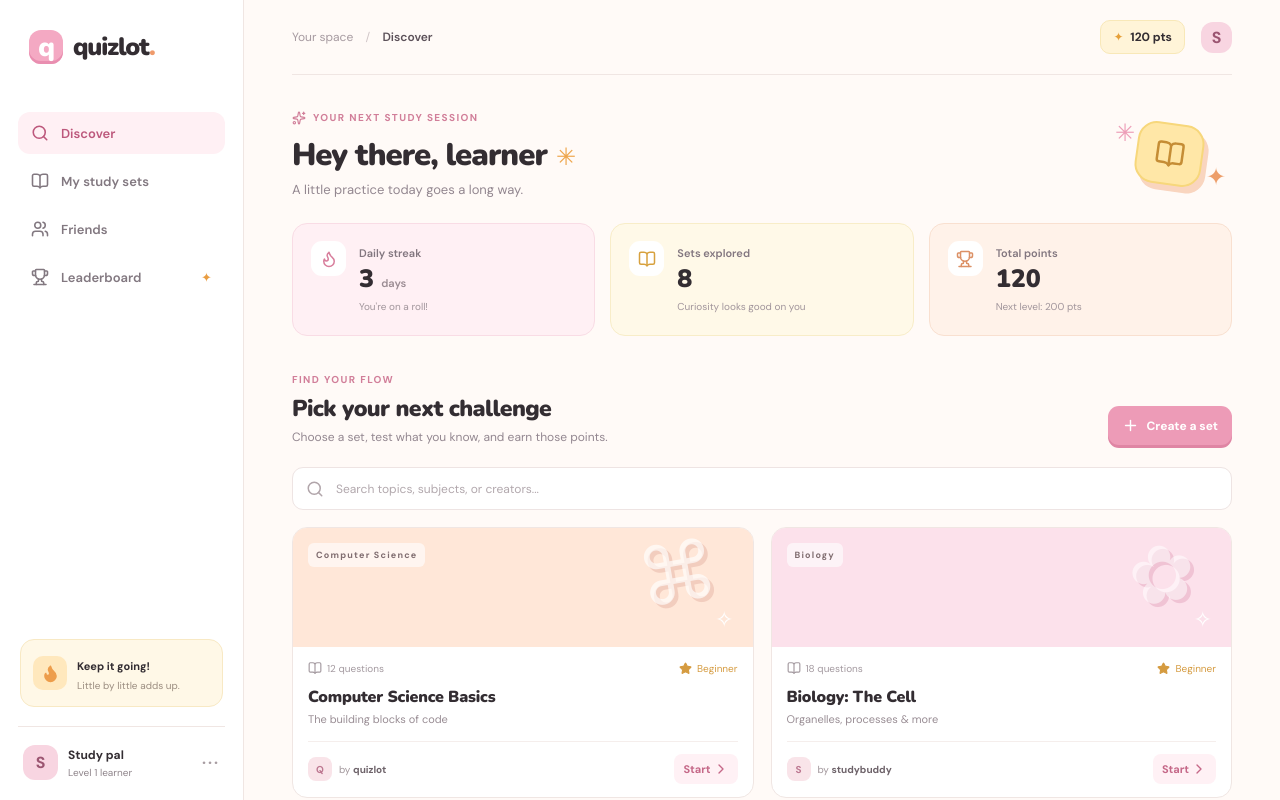
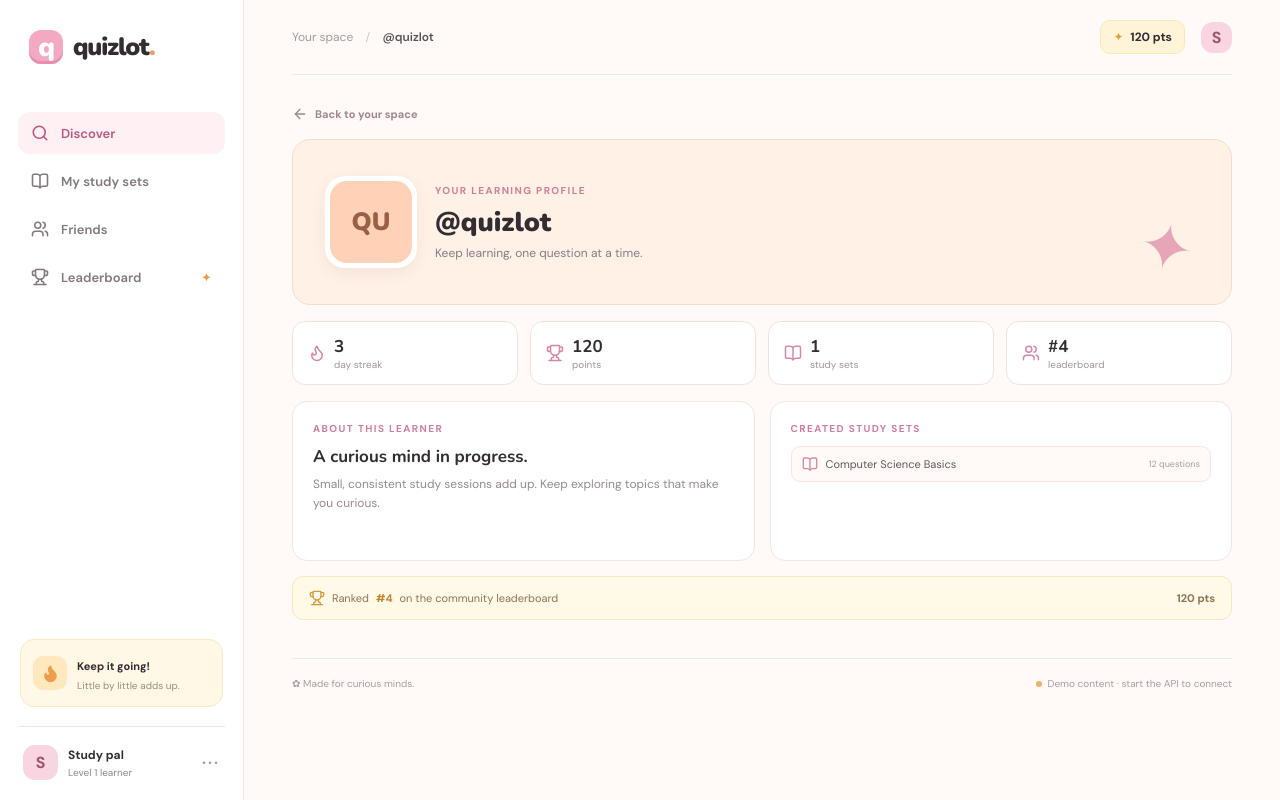
Before and after one commit to elsanorm17/quizlot, a React (Vite) app in the folder frontend/: page / in a window 1280 px wide. Both pictures are taken after a click on the button "Open your profile". Shown: the top 800 px of the page. Built offline with nearby package versions, Linux system fonts and the light colour scheme; no server answers.

Commit message:
Add profile pages

```diff
--- a/frontend/src/App.jsx
+++ b/frontend/src/App.jsx
@@ -3,6 +3,7 @@ import { BookOpen, Flame, Search, Trophy, Users, Sparkles } from "lucide-react";
 import { getFriends, getLeaderboard, getStudySets } from "./api.js";
 import FriendsPage from "./pages/FriendsPage.jsx";
 import LeaderboardPage from "./pages/LeaderboardPage.jsx";
+import ProfilePage from "./pages/ProfilePage.jsx";
 import StudySetsPage from "./pages/StudySetsPage.jsx";
 
 const starterSets = [
@@ -81,6 +82,7 @@ export default function App() {
   const [friends, setFriends] = useState(starterFriends);
   const [requests, setRequests] = useState(starterRequests);
   const [leaderboard, setLeaderboard] = useState(starterLeaderboard);
+  const [profileUsername, setProfileUsername] = useState(null);
 
   useEffect(() => {
     getStudySets()
@@ -124,9 +126,15 @@ export default function App() {
 
   function selectTab(tab) {
     setActiveTab(tab);
+    setProfileUsername(null);
     setSearch("");
     setNotice("");
     setFriendFilter("All friends");
+  }
+
+  function openProfile(username) {
+    setProfileUsername(username);
+    setNotice("");
   }
 
   return (
@@ -172,16 +180,16 @@ export default function App() {
       <main className="main-content">
         <header className="topbar">
           <div className="breadcrumb">
-            Your space <span>/</span> <b>{activeTab}</b>
+            Your space <span>/</span> <b>{profileUsername ? `@${profileUsername}` : activeTab}</b>
           </div>
           <div className="top-actions">
             <div className="points">
               <span>✦</span> 120 pts
             </div>
-            <button className="avatar small" title="Profile">S</button>
+            <button className="avatar small" title="Open your profile" onClick={() => openProfile(currentUser)}>S</button>
           </div>
         </header>
-        <section className="welcome-row">
+        {!profileUsername && <section className="welcome-row">
           <div>
             <div className="eyebrow">
               <Sparkles size={14}/> YOUR NEXT STUDY SESSION
@@ -194,9 +202,9 @@ export default function App() {
             <div className="doodle-card"><BookOpen size={30}/></div>
             <span className="doodle-spark">✦</span>
           </div>
-        </section>
+        </section>}
 
-        <section className="stats-grid">
+        {!profileUsername && <section className="stats-grid">
           <div className="stat-card stat-pink">
             <div className="stat-icon">
               <Flame size={18}/>
@@ -223,9 +231,18 @@ export default function App() {
               <p>Next level: 200 pts</p>
             </div>
           </div>
-        </section>
+        </section>}
 
-        {activeTab === "Friends" ? (
+        {profileUsername ? (
+          <ProfilePage
+            username={profileUsername}
+            friends={friends}
+            leaderboard={leaderboard}
+            sets={sets}
+            onBack={() => setProfileUsername(null)}
+            onOpenProfile={openProfile}
+          />
+        ) : activeTab === "Friends" ? (
           <FriendsPage
             friends={friends}
             requests={requests}
@@ -235,9 +252,10 @@ export default function App() {
             setFriendFilter={setFriendFilter}
             notice={notice}
             setNotice={setNotice}
+            onOpenProfile={openProfile}
           />
         ) : activeTab === "Leaderboard" ? (
-          <LeaderboardPage entries={leaderboard} friends={friends} notice={notice} setNotice={setNotice} />
+          <LeaderboardPage entries={leaderboard} friends={friends} notice={notice} setNotice={setNotice} onOpenProfile={openProfile} />
         ) : (
           <StudySetsPage
             activeTab={activeTab}
@@ -246,6 +264,7 @@ export default function App() {
             setSearch={setSearch}
             notice={notice}
             setNotice={setNotice}
+            onOpenProfile={openProfile}
           />
         )}
         <footer><span>✿ Made for curious minds.</span><span className="api-status"><i className={apiStatus === "connected" ? "online" : ""}></i>{apiStatus === "connected" ? "API connected" : apiStatus === "demo" ? "Demo content · start the API to connect" : "Connecting to API…"}</span></footer>
--- a/frontend/src/pages/FriendsPage.jsx
+++ b/frontend/src/pages/FriendsPage.jsx
@@ -10,6 +10,7 @@ export default function FriendsPage({
   setFriendFilter,
   notice,
   setNotice,
+  onOpenProfile,
 }) {
   const visibleFriends = friends.filter((friend) =>
     `${friend.username} ${friend.email}`.toLowerCase().includes(search.toLowerCase())
@@ -79,6 +80,7 @@ export default function FriendsPage({
               request={request}
               onAccept={(username) => setNotice(`@${username} is now in your friends list.`)}
               onDecline={(username) => setNotice(`Request from @${username} dismissed.`)}
+              onOpenProfile={onOpenProfile}
             />
           ))}
         </div>
@@ -89,6 +91,7 @@ export default function FriendsPage({
               key={friend.username}
               friend={friend}
               onMessage={(username) => setNotice(`Messaging @${username} will be available in the next build.`)}
+              onOpenProfile={onOpenProfile}
             />
           ))}
         </div>
--- a/frontend/src/pages/LeaderboardPage.jsx
+++ b/frontend/src/pages/LeaderboardPage.jsx
@@ -5,7 +5,7 @@ import { FriendAvatar, Notice } from "../components/PagePrimitives.jsx";
 const currentUser = "quizlot";
 const friendColors = ["pink", "yellow", "peach", "orange"];
 
-export default function LeaderboardPage({ entries, friends, notice, setNotice }) {
+export default function LeaderboardPage({ entries, friends, notice, setNotice, onOpenProfile }) {
   const [scope, setScope] = useState("Everyone");
   const friendUsernames = friends.map((friend) => friend.username);
   const visibleEntries = scope === "Friends"
@@ -43,7 +43,7 @@ export default function LeaderboardPage({ entries, friends, notice, setNotice })
             <FriendAvatar username={entry.username} color={entry.color || friendColors[index % friendColors.length]} />
             <div className="podium-platform">
               <div className="podium-rank">{index === 0 ? <Crown size={17} /> : index + 1}</div>
-              <strong>@{entry.username}</strong>
+              <button className="profile-link" onClick={() => onOpenProfile(entry.username)}>@{entry.username}</button>
               <span>{entry.points} pts</span>
             </div>
           </article>
@@ -55,7 +55,7 @@ export default function LeaderboardPage({ entries, friends, notice, setNotice })
         {remaining.map((entry, index) => (
           <div className={`leaderboard-row ${entry.username === currentUser ? "current-user" : ""}`} role="row" key={entry.username}>
             <span className="rank-number">{index + 4}</span>
-            <span className="leader-name"><FriendAvatar username={entry.username} color={entry.color || friendColors[index % friendColors.length]} /> @{entry.username}{entry.username === currentUser && <em>You</em>}</span>
+            <span className="leader-name"><FriendAvatar username={entry.username} color={entry.color || friendColors[index % friendColors.length]} /><button className="profile-link" onClick={() => onOpenProfile(entry.username)}>@{entry.username}</button>{entry.username === currentUser && <em>You</em>}</span>
             <strong>{entry.points} pts</strong>
           </div>
         ))}
--- /dev/null
+++ b/frontend/src/pages/ProfilePage.jsx
@@ -0,0 +1,51 @@
+import { ArrowLeft, BookOpen, Flame, Mail, Trophy, Users } from "lucide-react";
+import { FriendAvatar } from "../components/PagePrimitives.jsx";
+
+const currentUser = "quizlot";
+const profileColors = ["pink", "yellow", "peach", "orange"];
+
+export default function ProfilePage({ username, friends, leaderboard, sets, onBack, onOpenProfile }) {
+  const friend = friends.find((item) => item.username === username);
+  const standing = leaderboard.findIndex((entry) => entry.username === username);
+  const points = friend?.points ?? leaderboard.find((entry) => entry.username === username)?.points ?? 0;
+  const color = friend?.color ?? leaderboard.find((entry) => entry.username === username)?.color ?? profileColors[username.length % profileColors.length];
+  const createdSets = sets.filter((set) => set.owner?.toLowerCase() === username.toLowerCase());
+  const isCurrentUser = username === currentUser;
+
+  return (
+    <section className="profile-page">
+      <button className="back-btn" onClick={onBack}><ArrowLeft size={16} /> Back to {isCurrentUser ? "your space" : "friends"}</button>
+      <div className={`profile-hero ${color}`}>
+        <div className="profile-avatar-wrap"><FriendAvatar username={username} color={color} /></div>
+        <div className="profile-identity">
+          <div className="eyebrow">{isCurrentUser ? "YOUR LEARNING PROFILE" : "QUIZLOT LEARNER"}</div>
+          <h2>@{username}</h2>
+          <p>{friend?.email || (isCurrentUser ? "Keep learning, one question at a time." : "This learner is building their Quizlot journey.")}</p>
+        </div>
+        <div className="profile-spark">✦</div>
+      </div>
+
+      <div className="profile-stats">
+        <div><Flame size={18} /><strong>{isCurrentUser ? 3 : Math.max(1, Math.floor(points / 100))}</strong><span>day streak</span></div>
+        <div><Trophy size={18} /><strong>{points}</strong><span>points</span></div>
+        <div><BookOpen size={18} /><strong>{createdSets.length}</strong><span>study sets</span></div>
+        <div><Users size={18} /><strong>{friend ? "Friend" : standing >= 0 ? `#${standing + 1}` : "Learner"}</strong><span>{friend ? "in your circle" : "leaderboard"}</span></div>
+      </div>
+
+      <div className="profile-columns">
+        <div className="profile-panel">
+          <div className="eyebrow">ABOUT THIS LEARNER</div>
+          <h3>{isCurrentUser ? "A curious mind in progress." : `Say hello to @${username}.`}</h3>
+          <p>{isCurrentUser ? "Small, consistent study sessions add up. Keep exploring topics that make you curious." : "Learning is better with a little company. See what they have been creating and cheering them on."}</p>
+          {friend?.email && <span className="profile-contact"><Mail size={14} /> {friend.email}</span>}
+        </div>
+        <div className="profile-panel">
+          <div className="eyebrow">CREATED STUDY SETS</div>
+          {createdSets.length ? createdSets.map((set) => <button className="profile-set" key={set.set_id}><BookOpen size={16} /><span>{set.title}</span><small>{set.question_count || 0} questions</small></button>) : <p className="profile-empty">No public study sets yet.</p>}
+        </div>
+      </div>
+
+      {standing >= 0 && <button className="profile-rank" onClick={() => onOpenProfile(username)}><Trophy size={16} /> Ranked <strong>#{standing + 1}</strong> on the community leaderboard <span>{points} pts</span></button>}
+    </section>
+  );
+}
--- a/frontend/src/pages/StudySetsPage.jsx
+++ b/frontend/src/pages/StudySetsPage.jsx
@@ -5,7 +5,7 @@ import { Notice } from "../components/PagePrimitives.jsx";
 const currentUser = "quizlot";
 const fallbackColors = ["peach", "pink", "yellow", "orange"];
 
-export default function StudySetsPage({ activeTab, sets, search, setSearch, notice, setNotice }) {
+export default function StudySetsPage({ activeTab, sets, search, setSearch, notice, setNotice, onOpenProfile }) {
   const mySets = useMemo(() => sets.filter((set) => set.owner?.toLowerCase() === currentUser), [sets]);
   const visibleSets = useMemo(() => {
     const availableSets = activeTab === "My study sets" ? mySets : sets;
@@ -49,7 +49,7 @@ export default function StudySetsPage({ activeTab, sets, search, setSearch, noti
             <h3>{set.title}</h3>
             <p>{set.description || "A study set ready for you to explore."}</p>
             <div className="set-footer">
-              <div className="creator"><span className="creator-avatar">{(set.owner || "q").charAt(0).toUpperCase()}</span><span>by <b>{set.owner || "quizlot"}</b></span></div>
+              <button className="creator profile-creator" onClick={() => onOpenProfile(set.owner || "quizlot")}><span className="creator-avatar">{(set.owner || "q").charAt(0).toUpperCase()}</span><span>by <b>{set.owner || "quizlot"}</b></span></button>
               <button className="start-btn" onClick={() => setNotice(`Quiz mode for “${set.title}” is the next feature to implement.`)} aria-label={`Start ${set.title}`}>Start <ChevronRight size={16}/></button>
             </div>
           </div>
--- a/frontend/src/styles.css
+++ b/frontend/src/styles.css
@@ -501,6 +501,26 @@ button {
   text-overflow: ellipsis;
   white-space: nowrap;
 }
+.profile-link {
+  display: block;
+  max-width: 100%;
+  overflow: hidden;
+  padding: 0;
+  border: 0;
+  background: transparent;
+  color: #463c42;
+  font-family: "Nunito", sans-serif;
+  font-size: 15px;
+  font-weight: 900;
+  text-align: left;
+  text-overflow: ellipsis;
+  white-space: nowrap;
+}
+.profile-link:hover { color: #bd587c; }
+.friend-card,
+.request-card { cursor: pointer; }
+.message-btn,
+.request-actions button { cursor: pointer; }
 .friend-details span,
 .friend-details p {
   display: block;
@@ -787,6 +807,14 @@ button {
   color: #a1969b;
   font-size: 10px;
 }
+.profile-creator {
+  border: 0;
+  padding: 0;
+  background: transparent;
+  text-align: left;
+  cursor: pointer;
+}
+.profile-creator:hover b { color: #bd587c; }
 .creator b {
   font-weight: 700;
   color: #6d6269;
@@ -931,6 +959,10 @@ button {
   text-overflow: ellipsis;
   white-space: nowrap;
 }
+.podium-card .profile-link {
+  font-size: 13px;
+  text-align: center;
+}
 .podium-card span:last-child {
   margin-top: 5px;
   color: #a08759;
@@ -989,6 +1021,9 @@ button {
   border-radius: 9px;
   font-size: 10px;
 }
+.leader-name .profile-link {
+  font-size: 12px;
+}
 .leader-name em {
   padding: 3px 6px;
   border-radius: 6px;
@@ -1015,6 +1050,152 @@ button {
 .empty-state p {
   font-size: 12px;
 }
+.profile-page {
+  padding-top: 31px;
+}
+.back-btn {
+  display: inline-flex;
+  align-items: center;
+  gap: 7px;
+  margin-bottom: 17px;
+  padding: 0;
+  border: 0;
+  background: transparent;
+  color: #a0878f;
+  font-size: 11px;
+  font-weight: 700;
+}
+.back-btn:hover { color: #bd587c; }
+.profile-hero {
+  position: relative;
+  display: flex;
+  align-items: center;
+  gap: 18px;
+  overflow: hidden;
+  min-height: 166px;
+  padding: 28px 32px;
+  border: 1px solid #f7dce5;
+  border-radius: 18px;
+  background: #fff0f4;
+}
+.profile-hero.yellow { background: #fff9e8; border-color: #f8edc8; }
+.profile-hero.peach { background: #fff2e9; border-color: #f9e0d0; }
+.profile-hero.orange { background: #fff1e6; border-color: #f8dcc9; }
+.profile-avatar-wrap {
+  position: relative;
+  z-index: 1;
+  padding: 5px;
+  border-radius: 20px;
+  background: #fff;
+  box-shadow: 0 5px 14px #8c5e5018;
+}
+.profile-avatar-wrap .friend-avatar {
+  width: 82px;
+  height: 82px;
+  border-radius: 17px;
+  font-size: 25px;
+}
+.profile-identity { position: relative; z-index: 1; }
+.profile-identity h2 {
+  margin: 7px 0 4px;
+  font-family: "Nunito", sans-serif;
+  font-size: 27px;
+  font-weight: 900;
+}
+.profile-identity p {
+  margin: 0;
+  color: #8d7b81;
+  font-size: 12px;
+}
+.profile-spark {
+  position: absolute;
+  right: 38px;
+  bottom: 14px;
+  color: #e7a5b8;
+  font-size: 65px;
+  transform: rotate(12deg);
+}
+.profile-stats {
+  display: grid;
+  grid-template-columns: repeat(4, minmax(0, 1fr));
+  gap: 12px;
+  margin: 16px 0;
+}
+.profile-stats > div {
+  display: grid;
+  grid-template-columns: auto 1fr;
+  align-items: center;
+  column-gap: 8px;
+  padding: 13px 15px;
+  border: 1px solid #f0e2df;
+  border-radius: 13px;
+  background: #fff;
+}
+.profile-stats svg { grid-row: span 2; color: #d987a2; }
+.profile-stats strong { font-family: "Nunito", sans-serif; font-size: 17px; }
+.profile-stats span { color: #a1969b; font-size: 10px; }
+.profile-columns {
+  display: grid;
+  grid-template-columns: minmax(0, 1fr) minmax(0, 1fr);
+  gap: 15px;
+}
+.profile-panel {
+  min-height: 160px;
+  padding: 20px;
+  border: 1px solid #f0e6e3;
+  border-radius: 15px;
+  background: #fff;
+}
+.profile-panel h3 {
+  margin: 10px 0 7px;
+  font-family: "Nunito", sans-serif;
+  font-size: 17px;
+}
+.profile-panel > p { margin: 0; color: #968a91; font-size: 12px; line-height: 1.6; }
+.profile-contact {
+  display: flex;
+  align-items: center;
+  gap: 6px;
+  margin-top: 17px;
+  color: #bd587c;
+  font-size: 11px;
+}
+.profile-set {
+  display: grid;
+  grid-template-columns: auto minmax(0, 1fr) auto;
+  align-items: center;
+  gap: 8px;
+  width: 100%;
+  margin-top: 11px;
+  padding: 9px 10px;
+  border: 1px solid #f5e5e3;
+  border-radius: 9px;
+  background: #fffaf8;
+  color: #64565d;
+  text-align: left;
+}
+.profile-set:hover { background: #fff0f4; }
+.profile-set svg { color: #d58a9f; }
+.profile-set span { overflow: hidden; font-size: 11px; text-overflow: ellipsis; white-space: nowrap; }
+.profile-set small { color: #aa9ca1; font-size: 9px; }
+.profile-empty { padding-top: 14px; }
+.profile-rank {
+  display: flex;
+  align-items: center;
+  gap: 7px;
+  width: 100%;
+  margin-top: 15px;
+  padding: 13px 16px;
+  border: 1px solid #f7e7bf;
+  border-radius: 11px;
+  background: #fff9e8;
+  color: #8e7654;
+  font-size: 11px;
+  text-align: left;
+}
+.profile-rank svg { color: #d39a3a; }
+.profile-rank strong { color: #bd8730; }
+.profile-rank span { margin-left: auto; font-weight: 800; }
 footer {
   display: flex;
   justify-content: space-between;
@@ -1157,6 +1338,23 @@ footer {
   .friend-card {
     padding: 14px;
   }
+  .profile-page {
+    padding-top: 25px;
+  }
+  .profile-hero {
+    align-items: flex-start;
+    min-height: 145px;
+    padding: 22px 18px;
+  }
+  .profile-avatar-wrap .friend-avatar {
+    width: 62px;
+    height: 62px;
+    font-size: 19px;
+  }
+  .profile-identity h2 { font-size: 22px; }
+  .profile-spark { right: 15px; font-size: 45px; }
+  .profile-stats { grid-template-columns: repeat(2, minmax(0, 1fr)); }
+  .profile-columns { grid-template-columns: 1fr; }
   .podium {
     gap: 7px;
   }
```
Also changed, not shown: frontend/src/components/PagePrimitives.jsx (+9 -9 lines).
